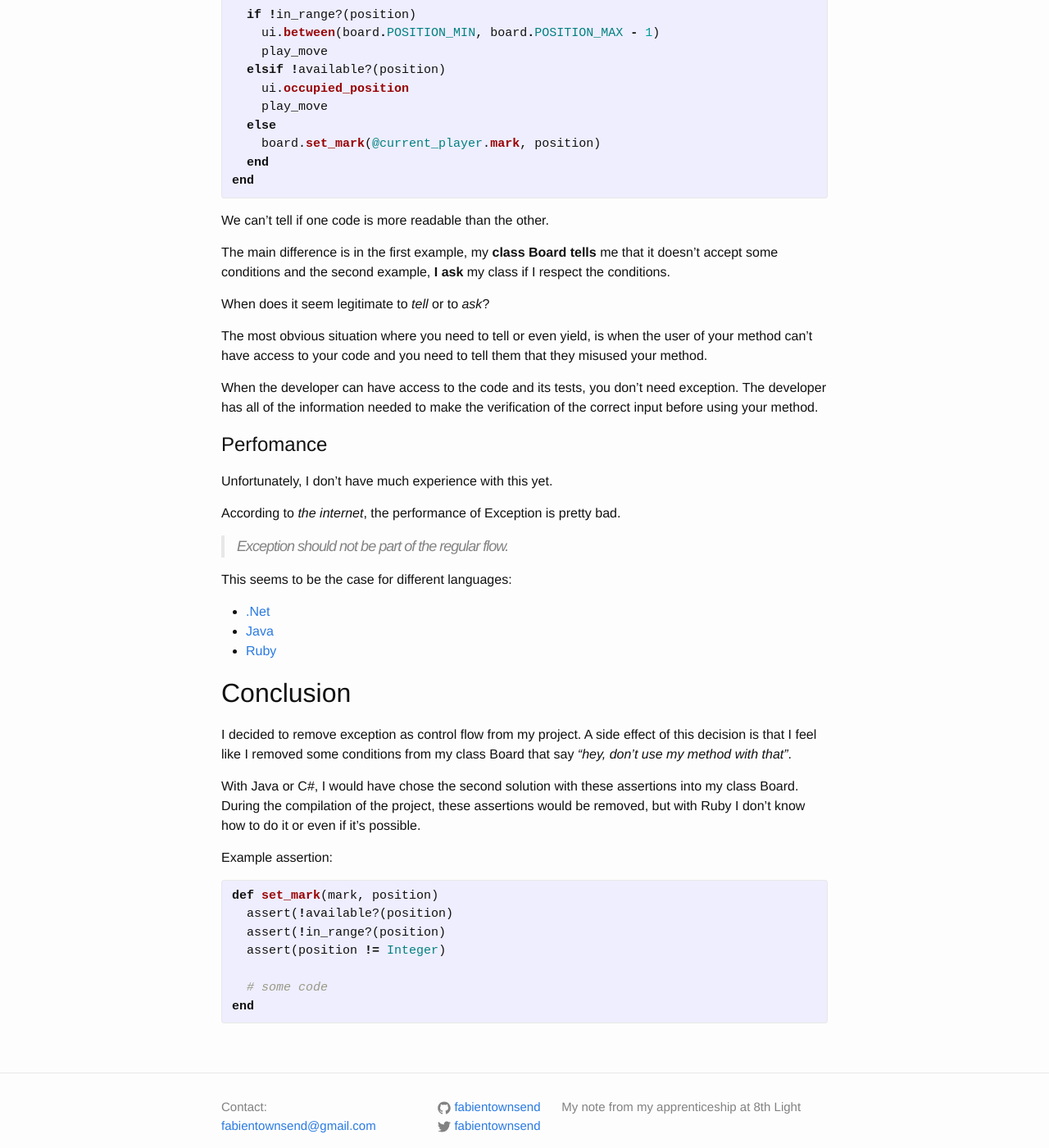
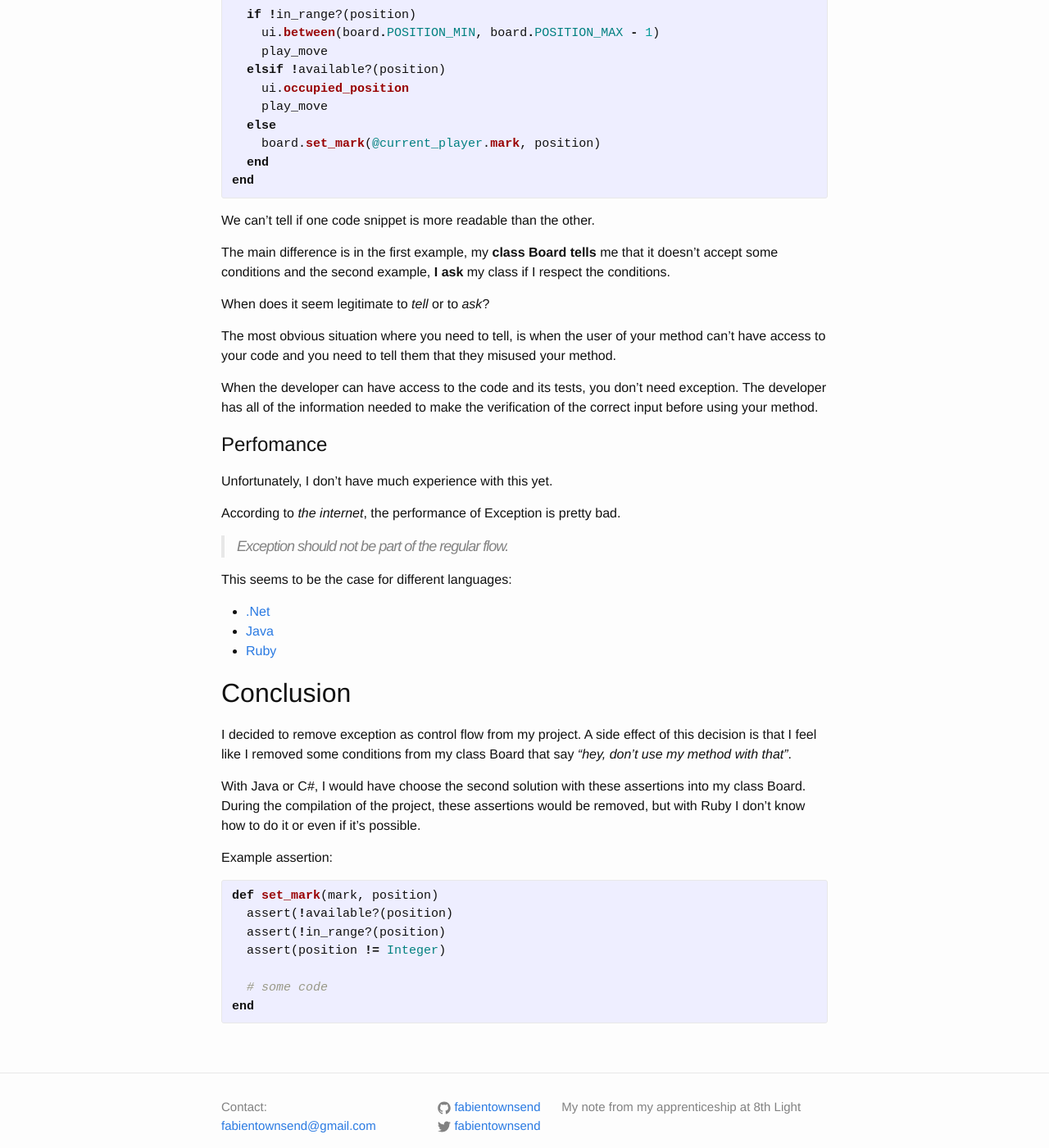
Before and after one commit to fabientownsend/fabientownsend.github.io, a Jekyll site: the page built from _posts/2016-09-23-exception-control-flow.markdown, in a window 1280 px wide and 1400 px high, scrolled down 1382 px. Shown: the whole window at 82% size. Built offline with Jekyll 4.4.1, drawn with Linux system fonts in a browser that asks for light colours.

Commit message:
correction feedback post

```diff
--- a/_posts/2016-09-23-exception-control-flow.markdown
+++ b/_posts/2016-09-23-exception-control-flow.markdown
@@ -58,7 +58,7 @@ def play_move
 end
 {% endhighlight %}
 
-We can't tell if one code is more readable than the other.
+We can't tell if one code snippet is more readable than the other.
 
 The main difference is in the first example, my **class Board tells** me that
 it doesn't accept some conditions and the second example, **I ask**
@@ -66,7 +66,7 @@ my class if I respect the conditions.
 
 When does it seem legitimate to *tell* or to *ask*?
 
-The most obvious situation where you need to tell or even yield, is when the user
+The most obvious situation where you need to tell, is when the user
 of your method can't have access to your code and you need to tell them
 that they misused your method.
 
@@ -91,7 +91,7 @@ I decided to remove exception as control flow from my project.
 A side effect of this decision is that I feel like I removed
 some conditions from my class Board that say *"hey, don't use my method with that"*.
 
-With Java or C#, I would have chose the second solution with these assertions
+With Java or C#, I would have choose the second solution with these assertions
 into my class Board. During the compilation of the project, these assertions
 would be removed,  but with Ruby I don't know how to do it or even if it's possible.
 
```
